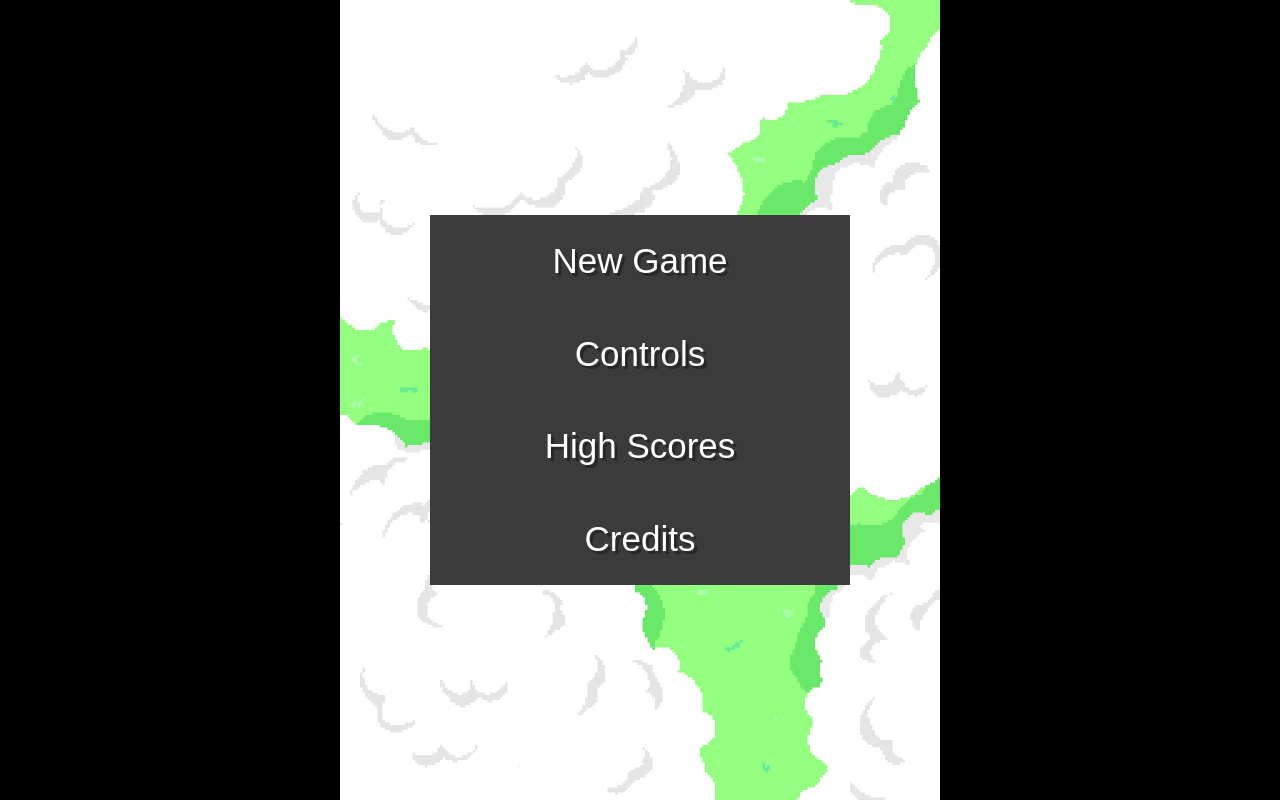
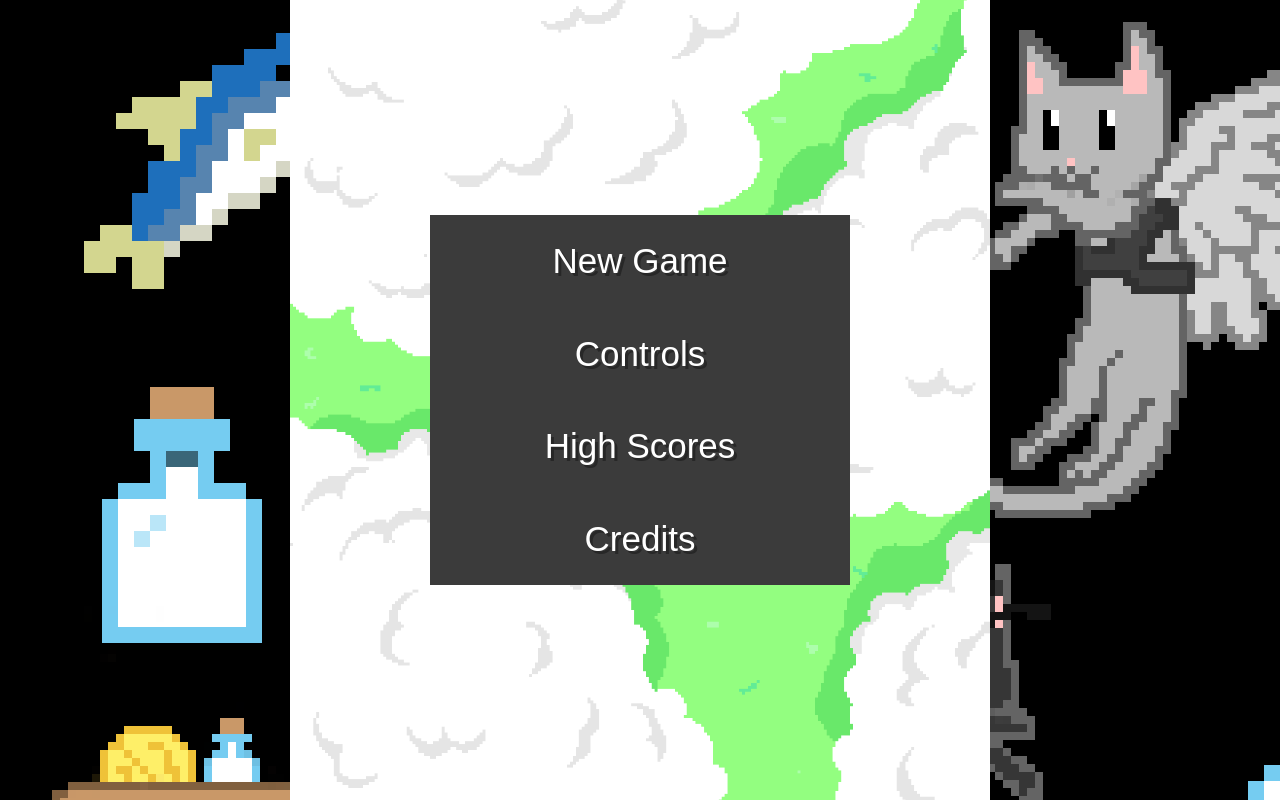
Before and after one commit to WilokyTech/agalag, a website with bundled scripts: page index.html in a window 1280 px wide. Built offline with nearby package versions, Linux system fonts and the light colour scheme; a web font is replaced by a local one.

Commit message:
styling changes

```diff
--- a/styles.css
+++ b/styles.css
@@ -8,6 +8,7 @@
     justify-content: center;
     align-items: center;
     /* background-image: url('images/bg.jpg'); */
+    background-image: url('images/site_bg.png');
     height: 550px;
     color: white;
     background-color: black;
@@ -38,7 +39,8 @@ html{
     background-image: url('./images/bgGif.gif');
     background-repeat: no-repeat;
     background-position: center;
-    background-size:contain;
+    background-size:cover;
+    width: 700px;
 }
 
 canvas{
```
Also changed, not shown: images/site_bg.png (added).
